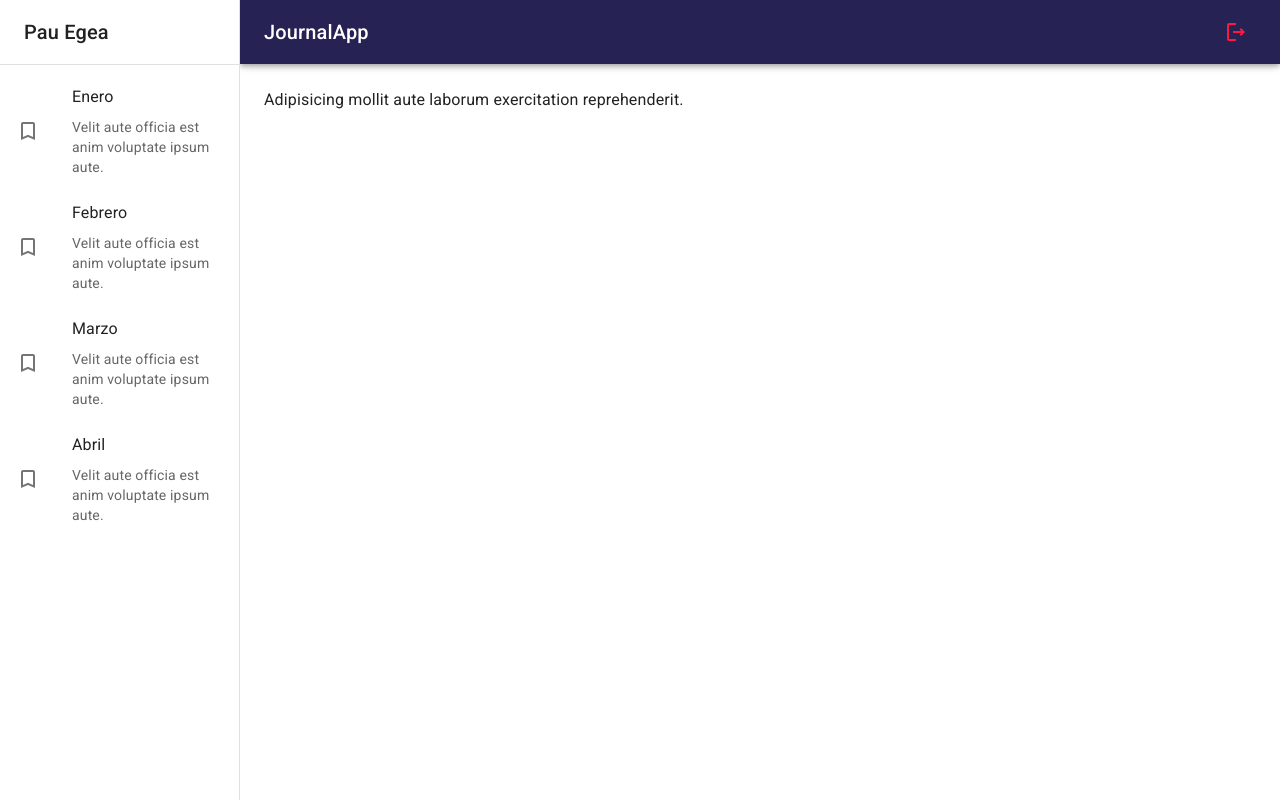
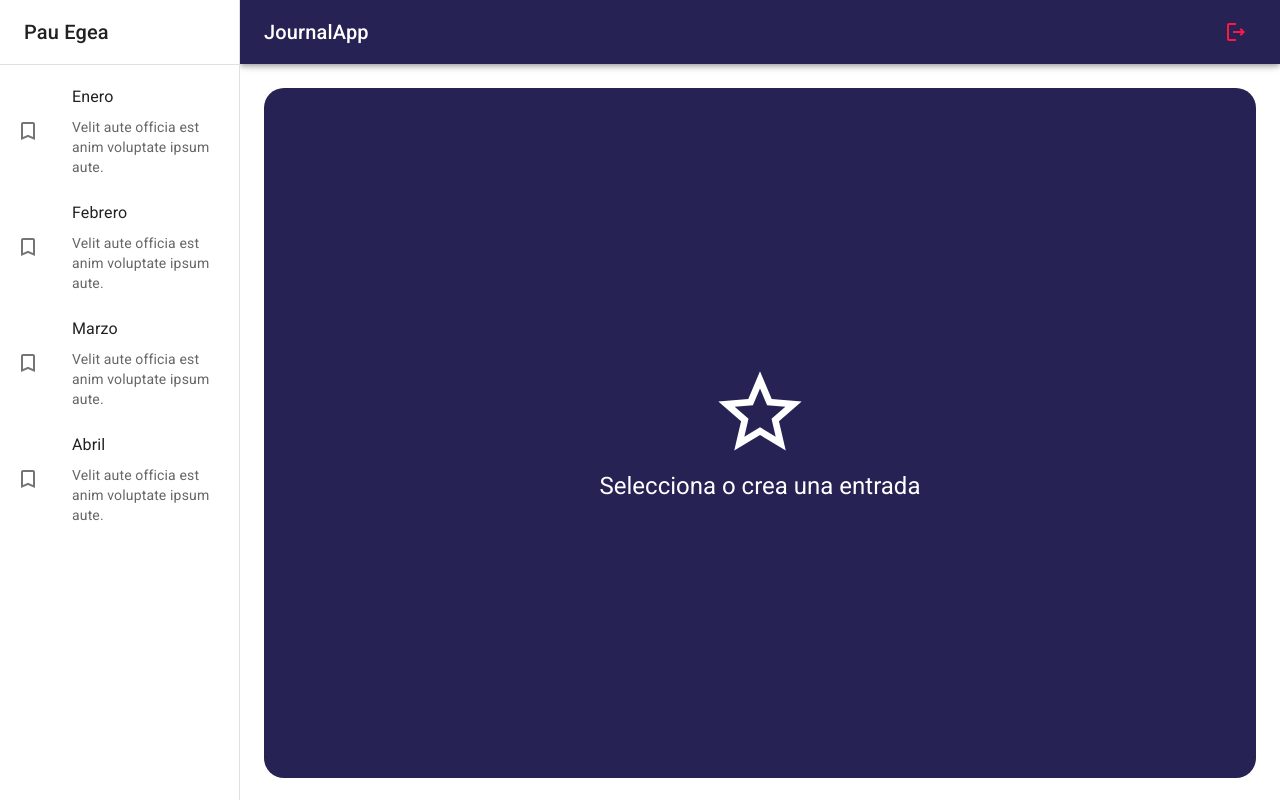
Before and after one commit to Oen844/journal-app-react, a React (Vite) app: page / in a window 1280 px wide. Built offline with nearby package versions, Linux system fonts and the light colour scheme.

Commit message:
nothingSelectedView no selection

```diff
--- a/src/journal/pages/JournalPage.jsx
+++ b/src/journal/pages/JournalPage.jsx
@@ -2,13 +2,16 @@
 import { Typography } from '@mui/material'
 import React from 'react'
 import { JournalLayout } from '../layout/JournalLayout'
+import { NothingSelectedView } from '../view/NothingSelectedView'
 
 export const JournalPage = () => {
   return (
 
     <JournalLayout>
 
-      <Typography>Adipisicing mollit aute laborum exercitation reprehenderit.</Typography>
+      {/* <Typography>Adipisicing mollit aute laborum exercitation reprehenderit.</Typography> */}
+
+      <NothingSelectedView/>
 
     </JournalLayout>
 
--- /dev/null
+++ b/src/journal/view/NothingSelectedView.jsx
@@ -0,0 +1,23 @@
+import { StarOutline } from '@mui/icons-material'
+import { Grid, Typography } from '@mui/material'
+import React from 'react'
+
+export const NothingSelectedView = () => {
+  return (
+     <Grid
+      container
+      spacing={ 0 }
+      direction="column"
+      alignItems="center"
+      justifyContent="center"
+      sx={{ minHeight: 'calc(100vh - 110px)', backgroundColor: 'primary.main', borderRadius: 5 }}
+    >
+        <Grid item xs={ 12 }>
+            <StarOutline sx={{ fontSize: 100, color: 'white' }} />
+        </Grid>
+        <Grid item xs={ 12 }>
+            <Typography color="white" variant='h5'>Selecciona o crea una entrada</Typography>
+        </Grid>
+    </Grid>
+  )
+}
--- /dev/null
+++ b/src/journal/view/index.js
@@ -0,0 +1 @@
+export * from './NothingSelectedView';
```
